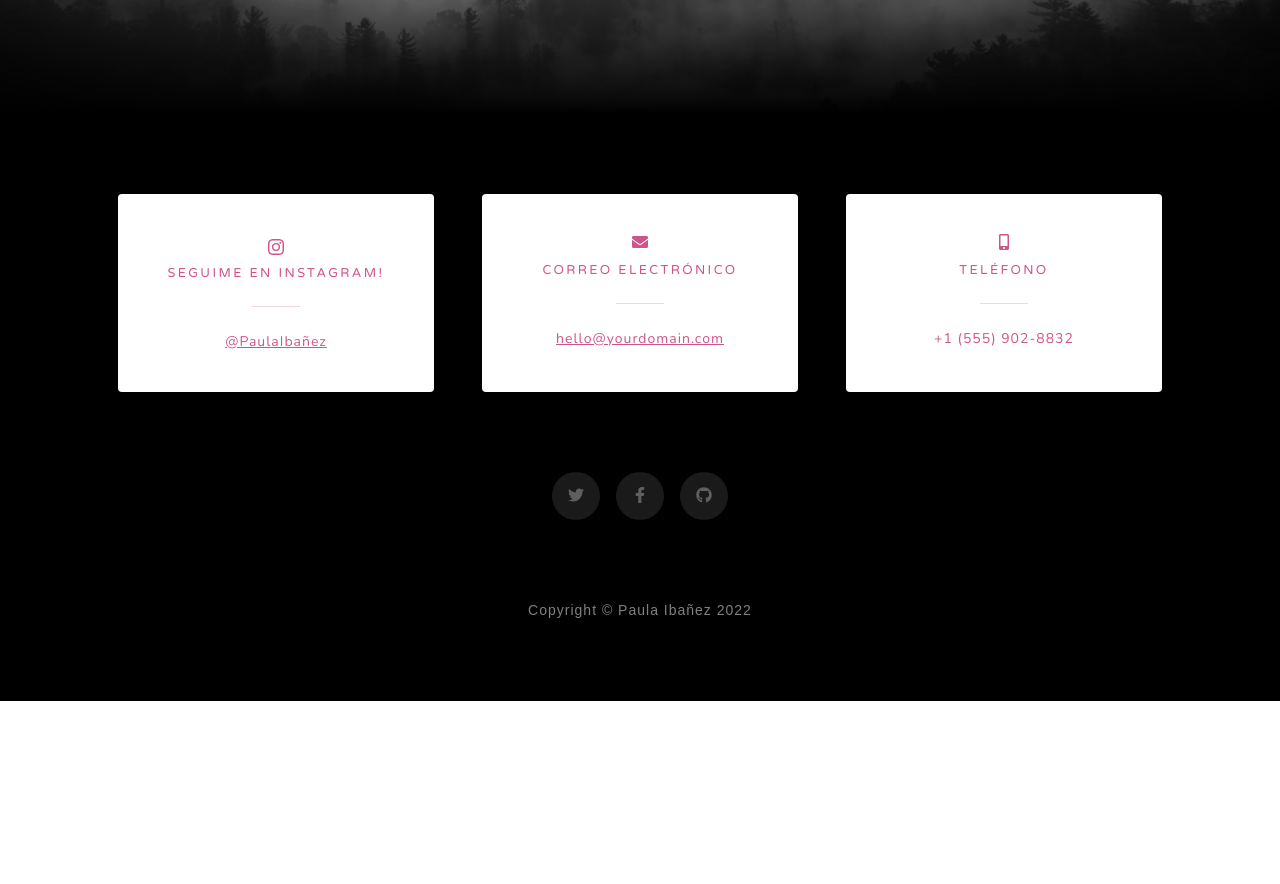
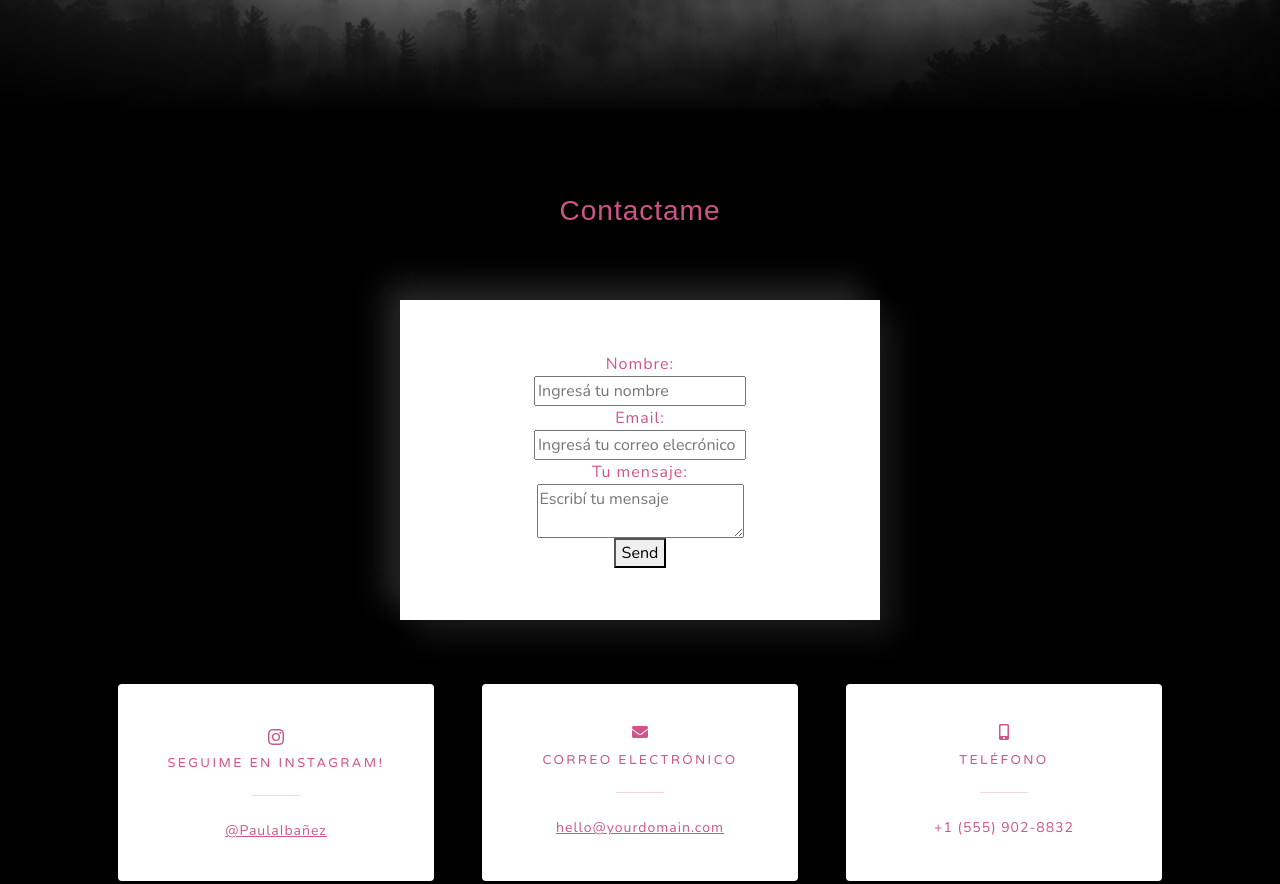
Before and after one commit to NoeliaCid/lifeCoaching, a plain HTML site: page index.html in a window 1280 px wide. Shown: the part 3121-4005 px from the top of the page. Before the commit the page ends 3822 px from the top, so only its background shows below. Drawn offline with nearby package versions, Linux system fonts and the light colour scheme; a web font is replaced by a local one.

Commit message:
add: implementamos formulario

```diff
--- a/css/stylesPropios.css
+++ b/css/stylesPropios.css
@@ -41,3 +41,33 @@ a{
 .sansSeriftFont{
     font-family: 'Kite One', sans-serif;
 }
+
+
+/*Formulario*/
+
+.formulario{
+    display: flex;
+    flex-flow: column nowrap;
+    justify-content: center;
+    align-items: center;
+    width: 30rem;
+    height: 20rem;
+    background-color: #ffffff;
+    box-shadow: 15px 15px 30px #191919,
+                 -15px -15px 30px #292929;
+    transition: border-radius cubic-bezier(0.075, 0.82, 0.165, 1) 1s,
+                 transform cubic-bezier(0.075, 0.82, 0.165, 1) 1s;
+    margin: 4rem;
+   }
+
+   .formulario:hover {
+    border-bottom-right-radius: 50px;
+    border-top-left-radius: 50px;
+    transform: scale(1.05);
+   }
+   .contact-section{
+       display: flex;
+       justify-content: center;
+       align-items: center;
+       flex-flow: column nowrap;
+   }
--- a/index.html
+++ b/index.html
@@ -114,7 +114,7 @@
                             </div>
                         </div>
         </section>
-        <!-- Signup-->
+
         <section class="signup-section" id="sobreMi">
             <div class="container px-4 px-lg-5">
                 <div class="row gx-4 gx-lg-5">
@@ -129,6 +129,16 @@
         </section>
         <!-- Contact-->
         <section class="contact-section bg-black colorLetra" id="contacto">
+            <h3 class="sansSeriftFont">Contactame</h3>
+                <form class="formulario" action="https://formspree.io/f/xjvlwkjb" method="POST">
+                    <label for="nombre">Nombre: </label>
+                    <input type="text" name="nombre" id="nombre" required placeholder="Ingresá tu nombre">
+                    <label for="email">Email: </label>
+                    <input type="email" name="email" id="email" required placeholder="Ingresá tu correo elecrónico">
+                    <label for="mensaje">Tu mensaje: </label>
+                    <textarea name="mensaje" id="mensaje" required placeholder="Escribí tu mensaje"></textarea>
+                    <button type="submit">Send</button>
+                </form>
             <div class="container px-4 px-lg-5">
                 <div class="row gx-4 gx-lg-5">
                     <div class="col-md-4 mb-3 mb-md-0">
@@ -177,12 +187,10 @@
         <footer class="footer bg-black small text-center text-white-50"><div class="container px-4 px-lg-5 sansSeriftFont">Copyright &copy; Paula Ibañez 2022</div></footer>
         <!-- Bootstrap core JS-->
         <script src="https://cdn.jsdelivr.net/npm/bootstrap@5.1.3/dist/js/bootstrap.bundle.min.js"></script>
+        <!--JQuery-->
+        <script src="https://code.jquery.com/jquery-3.6.0.min.js" integrity="sha256-/xUj+3OJU5yExlq6GSYGSHk7tPXikynS7ogEvDej/m4=" crossorigin="anonymous"></script>
+
         <!-- Core theme JS-->
         <script src="js/scripts.js"></script>
-        <!-- * * * * * * * * * * * * * * * * * * * * * * * * * * * * * * * * * * * * * * * *-->
-        <!-- * *                               SB Forms JS                               * *-->
-        <!-- * * Activate your form at https://startbootstrap.com/solution/contact-forms * *-->
-        <!-- * * * * * * * * * * * * * * * * * * * * * * * * * * * * * * * * * * * * * * * *-->
-        <script src="https://cdn.startbootstrap.com/sb-forms-latest.js"></script>
     </body>
 </html>
--- a/js/scripts.js
+++ b/js/scripts.js
@@ -52,3 +52,27 @@ window.addEventListener('DOMContentLoaded', event => {
     });
 
 });
+
+
+
+//FUNCIONALIDAD PARA EL FORMULARIO DE CONTACTO
+
+const $form = document.querySelector('#form')
+
+$form.addEventListener('submit', handleSubmit)
+
+async function handleSubmit(event) {
+    event.preventDefault()
+    const form = new FormData(this)
+    const response = await fetch(this.action, {
+        method: this.method,
+        body:form,
+        headers: {
+            'Accept': 'application/json'
+        }
+    })
+    if (response.ok){
+        this.reset()
+        alert('se envió el mensaje!')
+    }
+}
```
